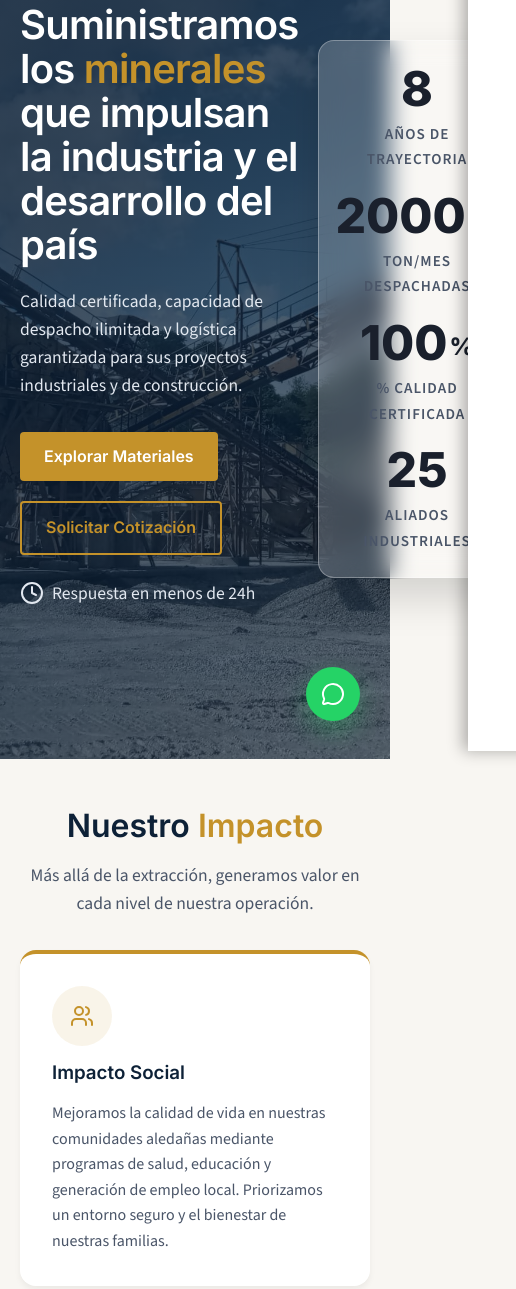
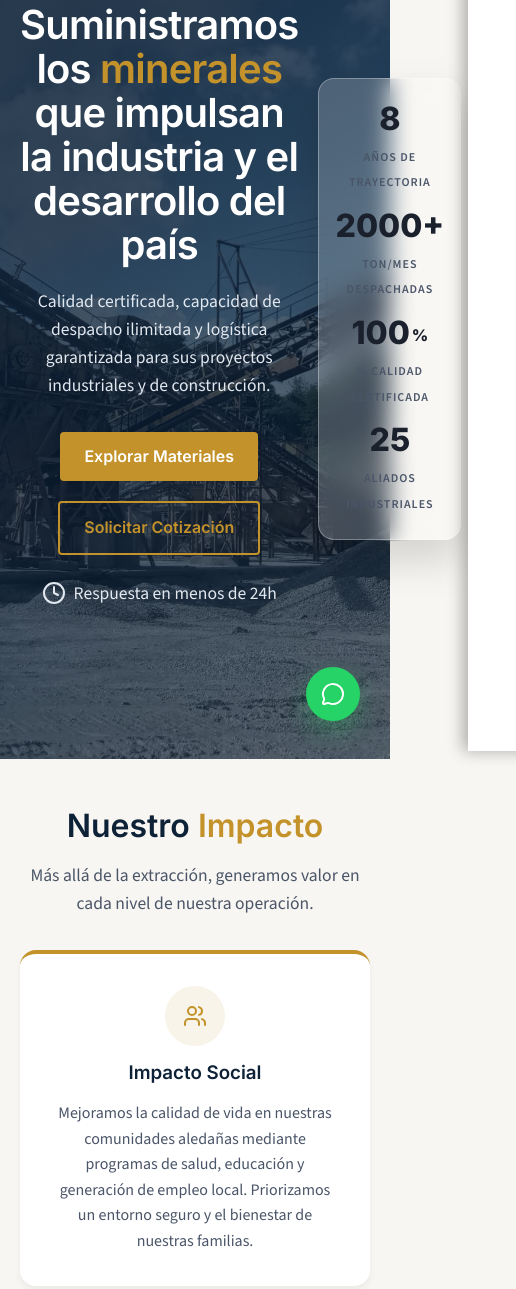
Before and after one commit to minaslara2023-commits/minaslara.com, a plain HTML site: page index.html in a window 390 px wide. Shown: the part 93-1382 px from the top of the page, 516 px wide, since content can reach past the window. Drawn offline with nearby package versions, Linux system fonts and the light colour scheme.

Commit message:
Update responsive.css
CAMBIO VISTA MÓVIL

```diff
--- a/css/responsive.css
+++ b/css/responsive.css
@@ -51,9 +51,19 @@
         max-height: 35px;
     }
 
+    /* Reducción de tamaños en el grid estadístico para evitar desbordes a la derecha */
+    .stat-number {
+        font-size: 2rem;
+    }
+
+    .stat-label {
+        font-size: 0.75rem;
+    }
+
     .stats-grid {
         grid-template-columns: repeat(2, 1fr);
         padding: 1.5rem 1rem;
+        gap: 1rem; /* Reducir gap en móviles */
     }
 
     .stats-container {
@@ -130,6 +140,45 @@
         border-bottom: 1px solid #e2e8f0;
     }
 
+    /* Centrado global de bloques de texto (salvo excepciones como la línea de tiempo) */
+    .hero-text {
+        text-align: center;
+        display: flex;
+        flex-direction: column;
+        align-items: center;
+    }
+
+    .hero-buttons {
+        justify-content: center;
+    }
+
+    .hero-urgency {
+        justify-content: center;
+    }
+
+    .about-text,
+    .impact-card,
+    .env-card,
+    .footer-col {
+        text-align: center;
+    }
+
+    .impact-icon,
+    .env-icon {
+        margin-left: auto;
+        margin-right: auto;
+    }
+
+    .contact-info .info-item {
+        flex-direction: column;
+        align-items: center;
+        text-align: center;
+    }
+
+    .contact-info .social-links {
+        justify-content: center;
+    }
+
     .explorer-menu {
         flex-direction: row;
         overflow-x: auto;
```
